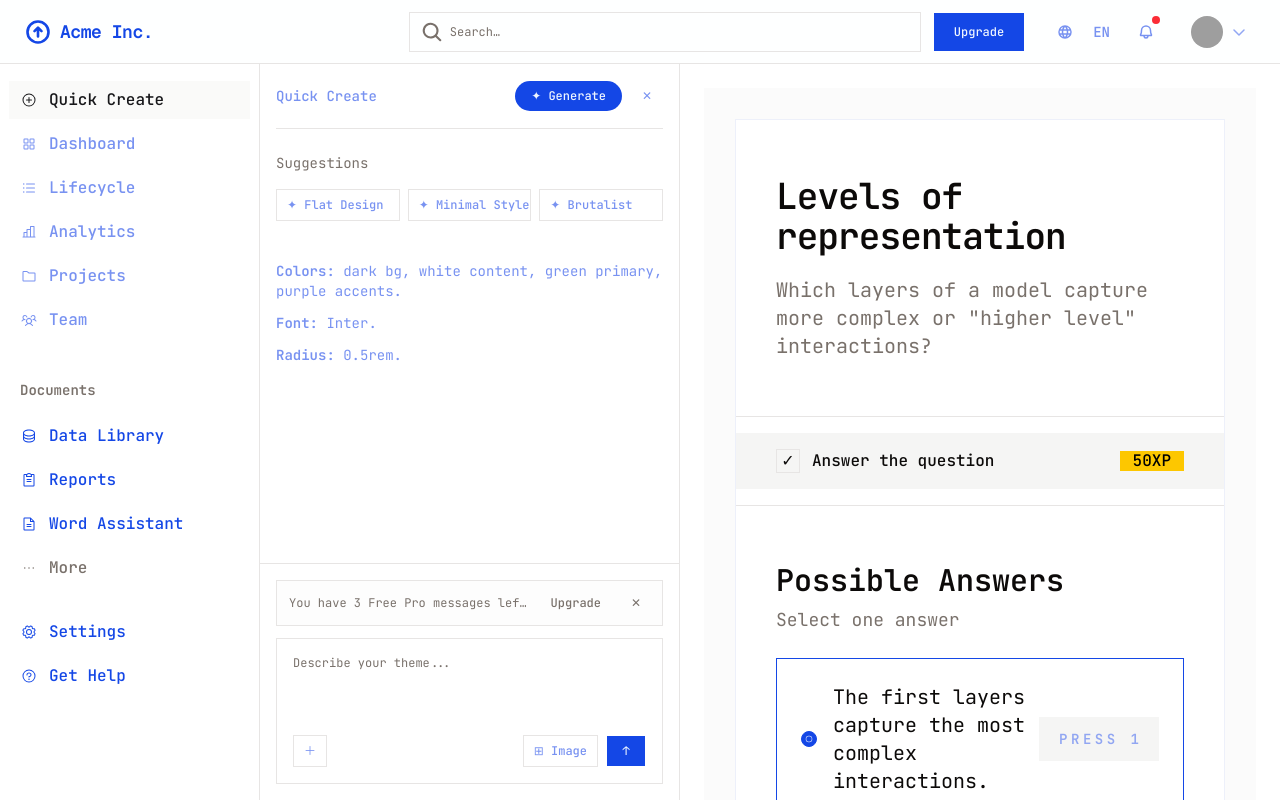
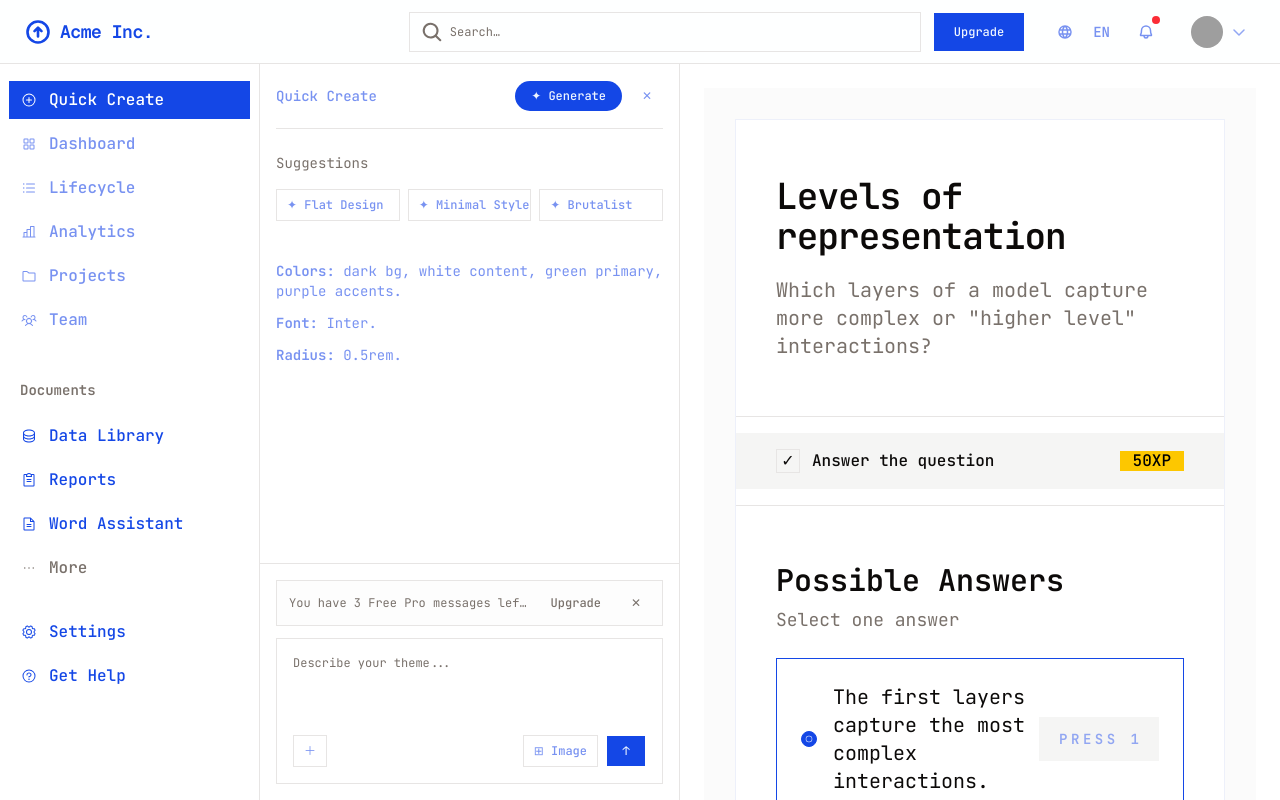
Before and after one commit to EugeneMakita/front-end, a Next.js app: page / in a window 1280 px wide. Built offline with nearby package versions, Linux system fonts and the light colour scheme; grey boxes are pictures that could not be loaded.

Commit message:
feat(sidebar): active item uses primary background with white text
- Update `NavRow` to apply primary background and white text when active
- Ensure icons inherit white when active and respect accent/muted states when inactive

```diff
--- a/components/sidebar.tsx
+++ b/components/sidebar.tsx
@@ -64,18 +64,36 @@ function NavRow({
     <Button
       type="button"
       onClick={onClick}
-      variant={active ? "secondary" : "ghost"}
+      variant="ghost"
       className={cn(
         "h-10 w-full justify-start gap-3 px-3 text-base font-medium",
         "bg-transparent hover:bg-muted/20",
-        active && "bg-muted/50 hover:bg-muted/50",
-        item.accent && "text-primary hover:text-primary",
-        item.muted && "text-muted-foreground hover:text-foreground",
+        // Active style: primary background with white text
+        active ? "bg-primary text-white hover:bg-primary/95" : "",
+        // Non-active accent/muted coloring
+        !active && item.accent && "text-primary hover:text-primary",
+        !active && item.muted && "text-muted-foreground hover:text-foreground",
         collapsed && "justify-center px-0"
       )}
     >
-      <span className="shrink-0 text-xl">{item.icon}</span>
-      {!collapsed && <span className="truncate">{item.label}</span>}
+      <span
+        className={cn(
+          "shrink-0 text-xl",
+          // icon inherits white when active, otherwise keep accent/muted/default
+          active
+            ? "text-white"
+            : item.accent
+            ? "text-primary"
+            : item.muted
+            ? "text-muted-foreground"
+            : "text-foreground"
+        )}
+      >
+        {item.icon}
+      </span>
+      {!collapsed && (
+        <span className={cn("truncate", active && "text-white")}>{item.label}</span>
+      )}
     </Button>
   )
 }
```
